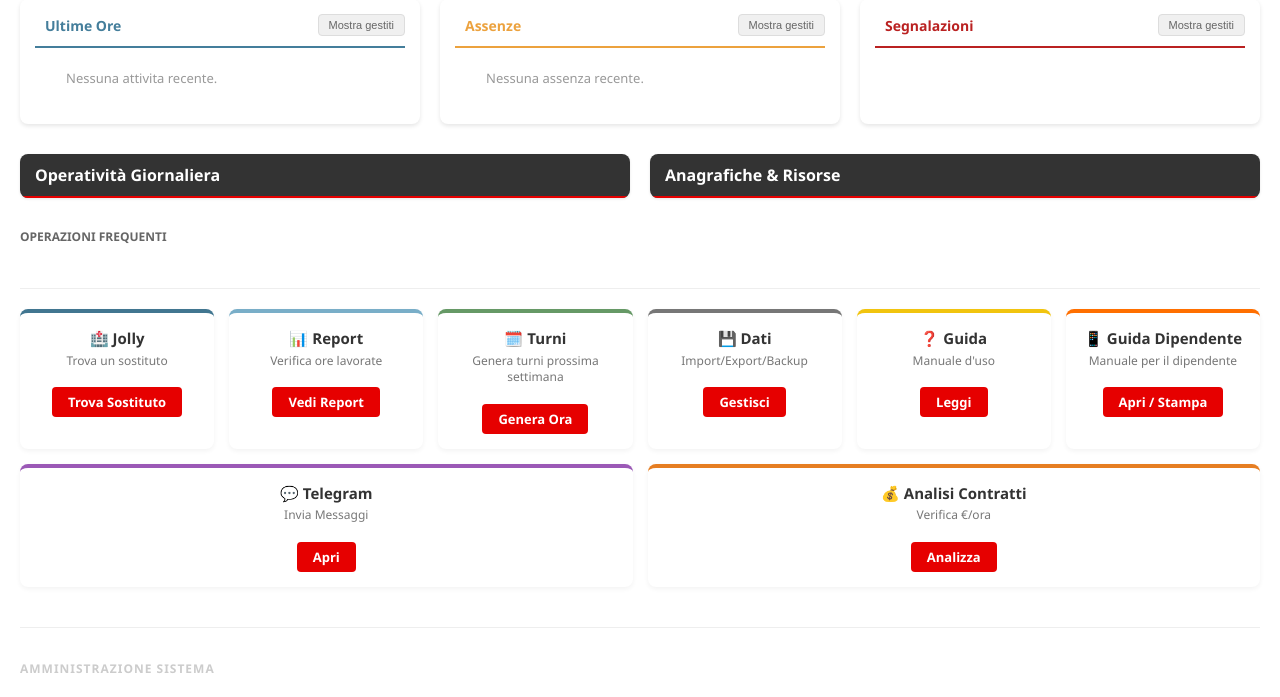
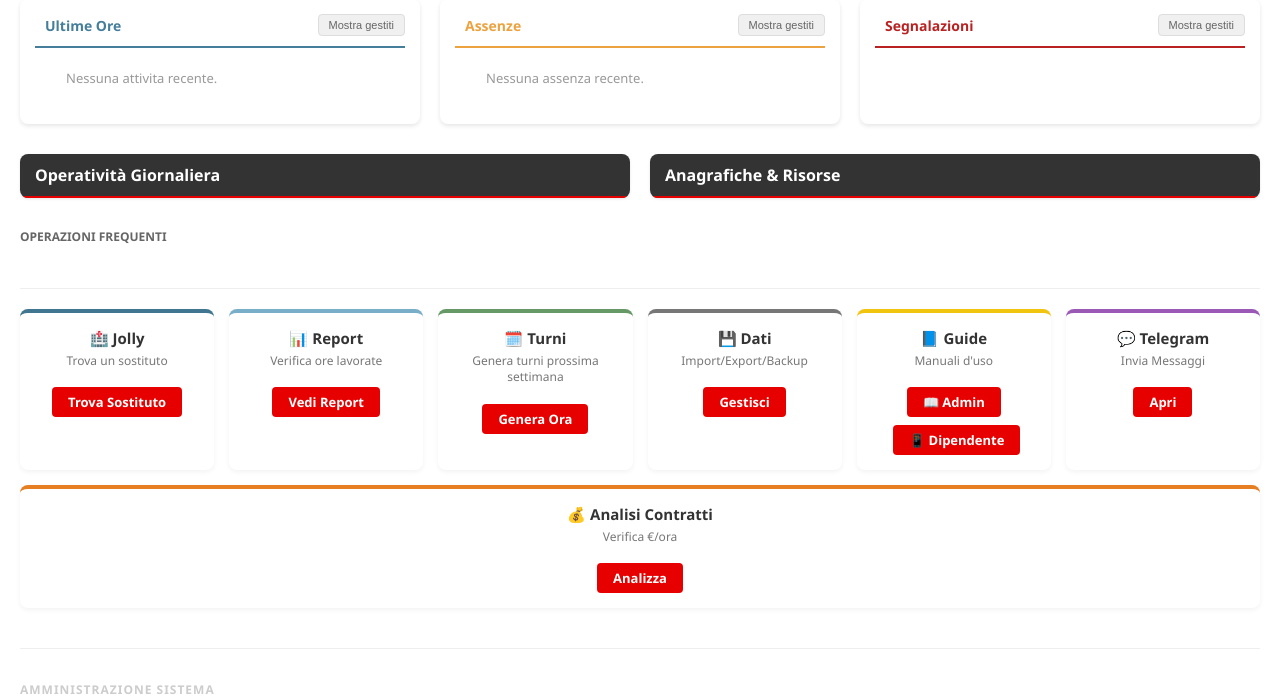
Before and after one commit to direzione-oss/kandor, a Django app: template core/templates/admin/index.html in a window 1280 px wide. Shown: the part 1337-2034 px from the top of the page. Before the commit the page ends 2010 px from the top, so only its background shows below. Run offline with Django 5.2, Linux system fonts and the light colour scheme; the template is opened without the code that fills it: most values are stand-ins (such as "Sample title", 1, 10 or a date in 2020).

Commit message:
Card Guide unificata con due bottoni Admin e Dipendente

```diff
--- a/core/templates/admin/index.html
+++ b/core/templates/admin/index.html
@@ -236,14 +236,10 @@
             <a href="/data-management/">Gestisci</a>
         </div>
         <div class="quick-card" style="border-color: #f1c40f;">
-            <h3>❓ Guida</h3>
-            <p>Manuale d'uso</p>
-            <a href="{% url 'manuale_utente' %}">Leggi</a>
-        </div>
-        <div class="quick-card" style="border-color: #ff6f00;">
-            <h3>📱 Guida Dipendente</h3>
-            <p>Manuale per il dipendente</p>
-            <a href="{% url 'manuale_dipendente' %}" target="_blank">Apri / Stampa</a>
+            <h3>📘 Guide</h3>
+            <p>Manuali d'uso</p>
+            <a href="{% url 'manuale_utente' %}">📖 Admin</a>
+            <a href="{% url 'manuale_dipendente' %}" target="_blank" style="margin-left:6px">📱 Dipendente</a>
         </div>
         <div class="quick-card" style="border-color: #9b59b6; position:relative">
             <h3>💬 Telegram</h3>
```
